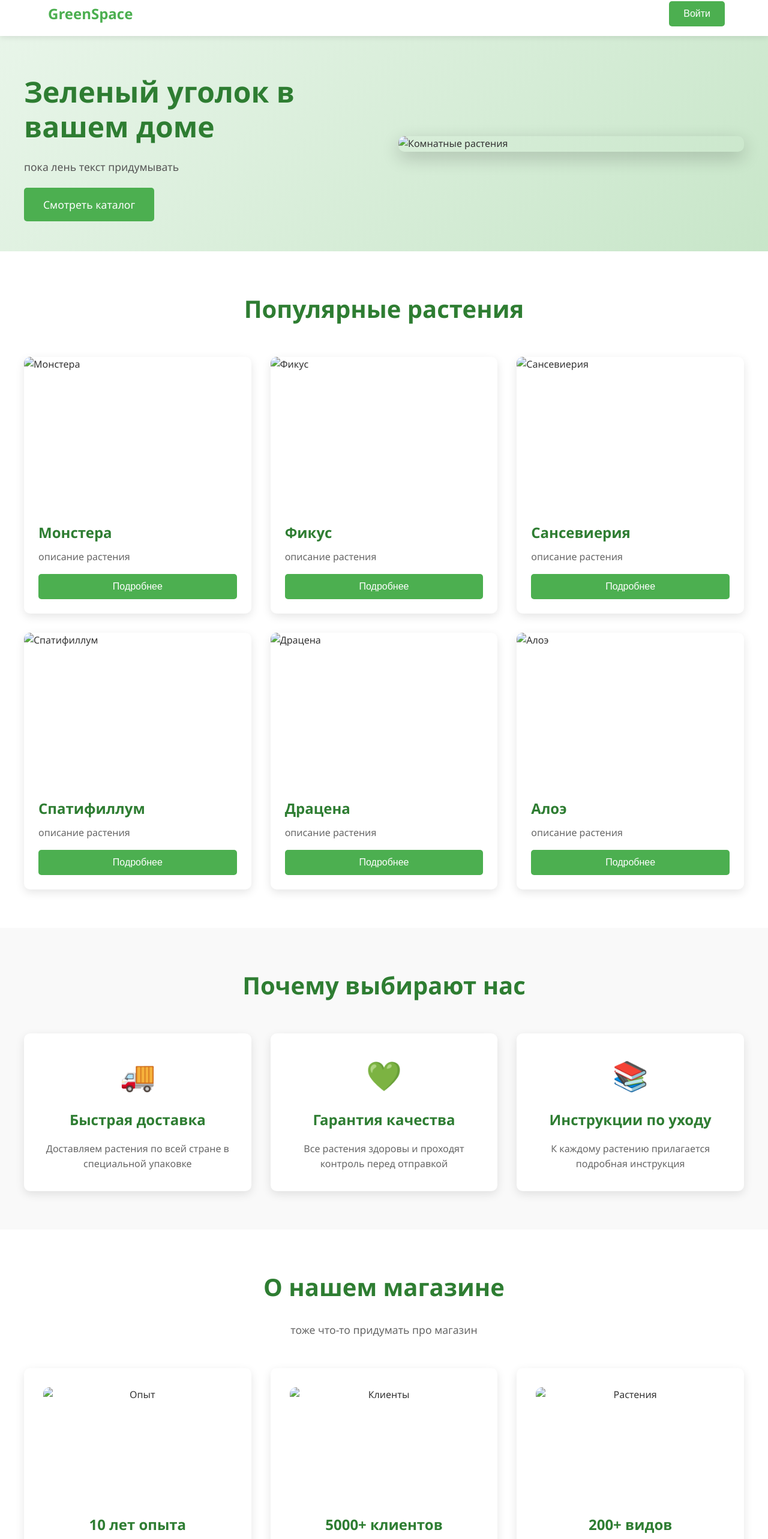
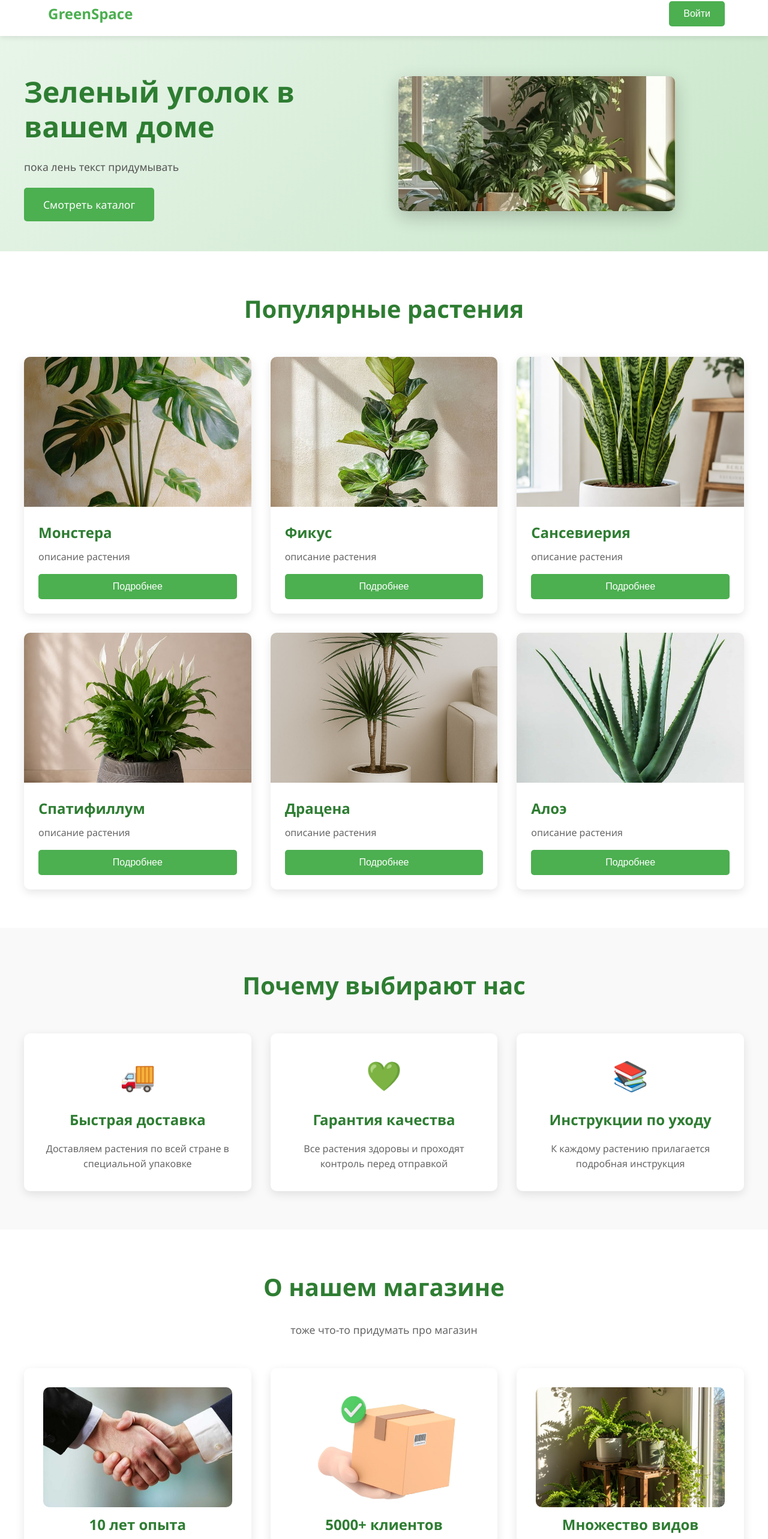
Before and after one commit to Vul1um/greenspace, a plain HTML site: page index.html in a window 1280 px wide. Shown: the part 14-2580 px from the top of the page at 60% size. Drawn offline with Linux system fonts and the light colour scheme.

Commit message:
картинки

```diff
--- a/index.html
+++ b/index.html
@@ -28,7 +28,7 @@
                     <a class="hero__button" href="#popular_plants">Смотреть каталог</a>
                 </div>
                 <div class="hero__image">
-                    <img src="" alt="Комнатные растения">
+                    <img src="images/растения.jpg" alt="Комнатные растения" class="img_size">
                 </div>
             </div>
         </section>
@@ -39,7 +39,7 @@
                 <div class="catalog__grid">
                     <article class="card">
                         <div class="card__image">
-                            <img src="" alt="Монстера">
+                            <img src="images/монстера.jpg" alt="Монстера">
                         </div>
                         <div class="card__content">
                             <h3 class="card__title">Монстера</h3>
@@ -50,7 +50,7 @@
 
                     <article class="card">
                         <div class="card__image">
-                            <img src="" alt="Фикус">
+                            <img src="images/фикус.jpg" alt="Фикус">
                         </div>
                         <div class="card__content">
                             <h3 class="card__title">Фикус</h3>
@@ -61,7 +61,7 @@
 
                     <article class="card">
                         <div class="card__image">
-                            <img src="" alt="Сансевиерия">
+                            <img src="images/сансевиерия.jpg" alt="Сансевиерия">
                         </div>
                         <div class="card__content">
                             <h3 class="card__title">Сансевиерия</h3>
@@ -72,7 +72,7 @@
 
                     <article class="card">
                         <div class="card__image">
-                            <img src="" alt="Спатифиллум">
+                            <img src="images/спатифиллум.jpg" alt="Спатифиллум">
                         </div>
                         <div class="card__content">
                             <h3 class="card__title">Спатифиллум</h3>
@@ -83,7 +83,7 @@
 
                     <article class="card">
                         <div class="card__image">
-                            <img src="" alt="Драцена">
+                            <img src="images/драцена.jpg" alt="Драцена">
                         </div>
                         <div class="card__content">
                             <h3 class="card__title">Драцена</h3>
@@ -94,7 +94,7 @@
 
                     <article class="card">
                         <div class="card__image">
-                            <img src="" alt="Алоэ">
+                            <img src="images/алоэ.jpg" alt="Алоэ">
                         </div>
                         <div class="card__content">
                             <h3 class="card__title">Алоэ</h3>
@@ -140,7 +140,7 @@
                 <div class="about__grid">
                     <div class="about-card">
                         <div class="about-card__image">
-                            <img src="" alt="Опыт">
+                            <img src="images/надёжность.jpg" alt="Опыт">
                         </div>
                         <h3 class="about-card__title">10 лет опыта</h3>
                         <p class="about-card__description">Работаем с 2016 года (или около того)</p>
@@ -148,7 +148,7 @@
 
                     <div class="about-card">
                         <div class="about-card__image">
-                            <img src="" alt="Клиенты">
+                            <img src="images/доставка.jpg" alt="Клиенты">
                         </div>
                         <h3 class="about-card__title">5000+ клиентов</h3>
                         <p class="about-card__description">мне нужны имена</p>
@@ -156,9 +156,9 @@
 
                     <div class="about-card">
                         <div class="about-card__image">
-                            <img src="" alt="Растения">
+                            <img src="images/разнообразие растений.jpg" alt="Растения">
                         </div>
-                        <h3 class="about-card__title">200+ видов</h3>
+                        <h3 class="about-card__title">Множество видов</h3>
                         <p class="about-card__description">это всё контрабанда</p>
                     </div>
                 </div>
@@ -175,7 +175,7 @@
                     <button class="banner__button">Подписаться</button>
                 </div>
                 <div class="banner__image">
-                    <img src="https://i.pinimg.com/736x/42/31/97/423197d7eae170a5f7aa00bbe9eea1e1.jpg" alt="Сообщество">
+                    <img src="images/сообщетсво.jpg" alt="Сообщество" class="img_size">
                 </div>
             </div>
         </section>
@@ -195,7 +195,6 @@
                     <li class="footer__item">Телефон: +7 (999) 123-45-67</li>
                     <li class="footer__item">Email: info@greenspace.ru</li>
                     <li class="footer__item">Адрес: г. Москва Мичуринский пр. 8/29</li>
-                    <li class="footer__item">это случайные данные, по этому адресу вроде шашлычная находится</li>
                 </ul>
             </div>
         </div>
--- a/style.css
+++ b/style.css
@@ -89,6 +89,12 @@ img {
 
 .header__button:hover {
     background-color: #45a049;
+}
+
+.img_size {
+    width: 80%;
+    height: 225px;
+    object-fit: cover;
 }
 
 /* Hero Section */
@@ -469,6 +475,12 @@ img {
         gap: 1rem;
     }
 
+    .img_size {
+        width: 225px;
+        height: 225px;
+        object-fit: cover;
+    }
+
     .hero__container {
         flex-direction: column;
         text-align: center;
@@ -500,6 +512,12 @@ img {
         align-items: center;
     }
 
+    .img_size {
+        width: 100;
+        height: 200px;
+        object-fit: cover;
+    }
+
     .hero__title {
         font-size: 1.5rem;
     }
@@ -513,4 +531,8 @@ img {
     .about__grid {
         grid-template-columns: 1fr;
     }
+
+    .hero__button {
+    font-size: 0.8rem;
 }
+}
```
Also changed, not shown: images/алоэ.jpg (added), images/доставка.jpg (added), images/драцена.jpg (added), images/монстера.jpg (added), images/надёжность.jpg (added), images/разнообразие растений.jpg (added), images/растения аниме.jpg (added), images/растения.jpg (added), images/сансевиерия.jpg (added), images/сообщетсво.jpg (added), images/спатифиллум.jpg (added), images/фикус.jpg (added).
